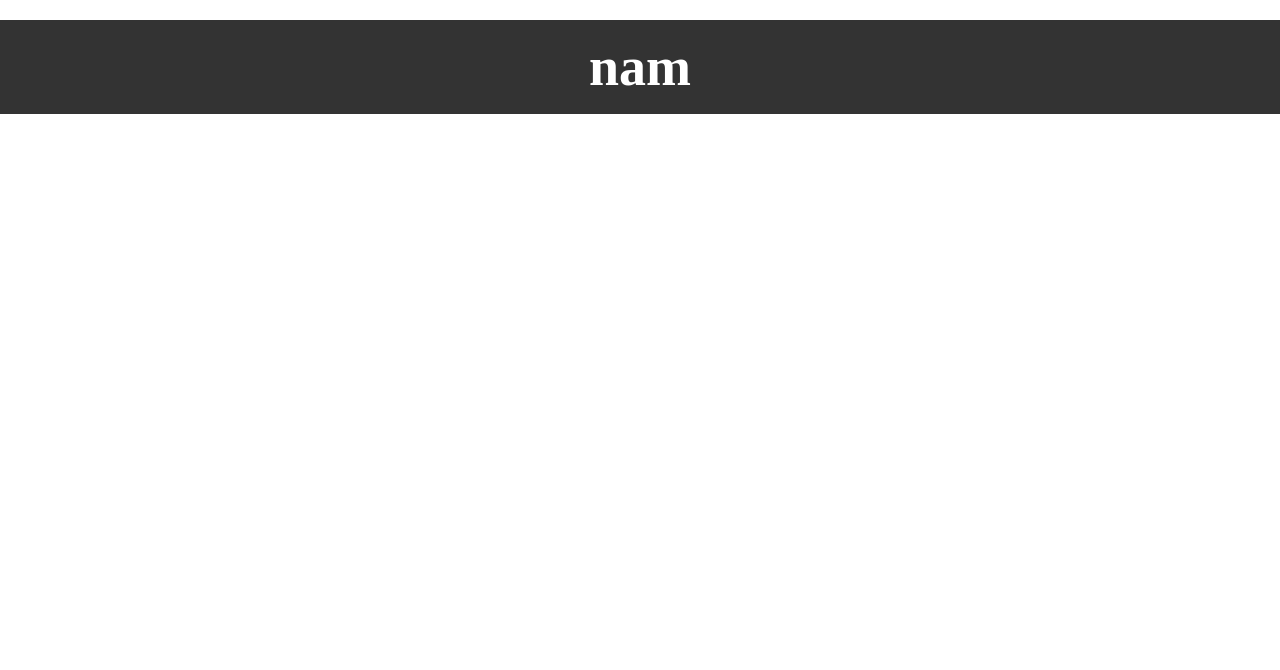
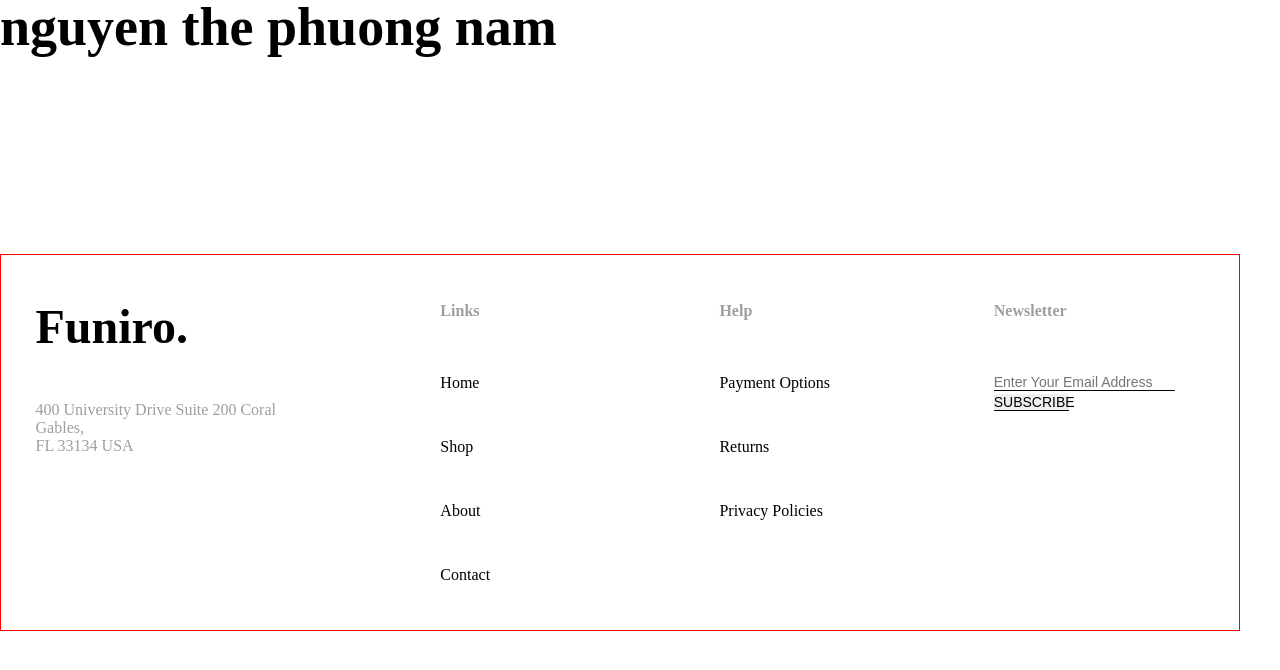
Before and after one commit to KimCuong236/404_shop, a plain HTML site: page index.html in a window 1280 px wide. Drawn offline with Linux system fonts and the light colour scheme.

Commit message:
done/footer

```diff
--- a/assets/scss/layout/_footer.scss
+++ b/assets/scss/layout/_footer.scss
@@ -1,18 +1,67 @@
-footer {
-	background-color: #333;
-	color: #fff;
-	padding: 20px 0;
-	text-align: center;
-	margin-top: 20px;
-	position: relative;
-	bottom: 0;
-	width: 100%;
-	z-index: 10;
-	a {
-		color: #fff;
-		text-decoration: none;
-		&:hover {
-			text-decoration: underline;
+h1{
+	margin-bottom: 200px;
+}
+.footer{
+	display: grid;
+	grid-template-columns: repeat(4, 1fr);
+	border: 1px solid red;
+	max-width: 1240px;
+	height: auto;
+	justify-items: center;
+
+
+	.footer-column{
+		display: flex;
+		flex-direction: column;
+		margin-top: 48px;
+
+		h2{
+			margin-bottom: 50px;
 		}
+
+		h4{
+			color: #9F9F9F;
+			font-size: 16px;
+			margin-bottom: 55px;
+		}
+		p{
+			margin-bottom: 46px;
+			color: #9F9F9F;
+			font-family: Poppins;
+			font-size: 16px;
+			font-style: normal;
+			font-weight: 400;
+			line-height: normal;
+		}
+
+		a{
+			text-decoration: none;
+			color: #000;
+			font-weight: 500;
+			font-size: 16px;
+
+		}
+
 	}
+
+	input{
+		border: none;
+		border-bottom: 1px solid black;
+		color: #9F9F9F;
+		font-size: 14px;
+		font-weight: 400;
+		margin-bottom: 3px;
+	}
+
+	button{
+		max-width: 75px;
+		border: none;
+		border-bottom: 1px solid black;
+		color: #000;
+		font-size: 14px;
+		font-weight: 500;
+		margin-bottom: 3px;
+
+	}
+
 }
--- a/index.html
+++ b/index.html
@@ -15,11 +15,32 @@
   </head>
   <body>
 
-
-
+	<h1>nguyen the phuong nam</h1>
     <!-- footer -->
-		<footer>
-			<h1>nam</h1>
+		<footer class="footer">
+			<div class="footer-column">
+			  <h2>Funiro.</h2>
+			  <p>400 University Drive Suite 200 Coral <br>Gables, <br>
+				FL 33134 USA</p>
+			</div>
+			<div class="footer-column">
+			  <h4>Links</h4>
+			  <p><a href="#">Home</a></p>
+			  <p><a href="#">Shop</a></p>
+			  <p><a href="#">About</a></p>
+			  <p><a href="#">Contact</a></p>
+			</div>
+			<div class="footer-column">
+			  <h4>Help</h4>
+			  <p><a href="#">Payment Options</a></p>
+			  <p><a href="#">Returns</a></p>
+			  <p> <a href="#">Privacy Policies</a></p>
+			</div>
+			<div class="footer-column">
+			  <h4>Newsletter</h4>
+			  <input type="email" placeholder="Enter Your Email Address">
+			  <button>SUBSCRIBE</button>
+			</div>
 		  </footer>
     <!-- footer -->
   </body>
```
Also changed, not shown: assets/css/main.css. Lines whose indentation alone changed are shown as unchanged.
